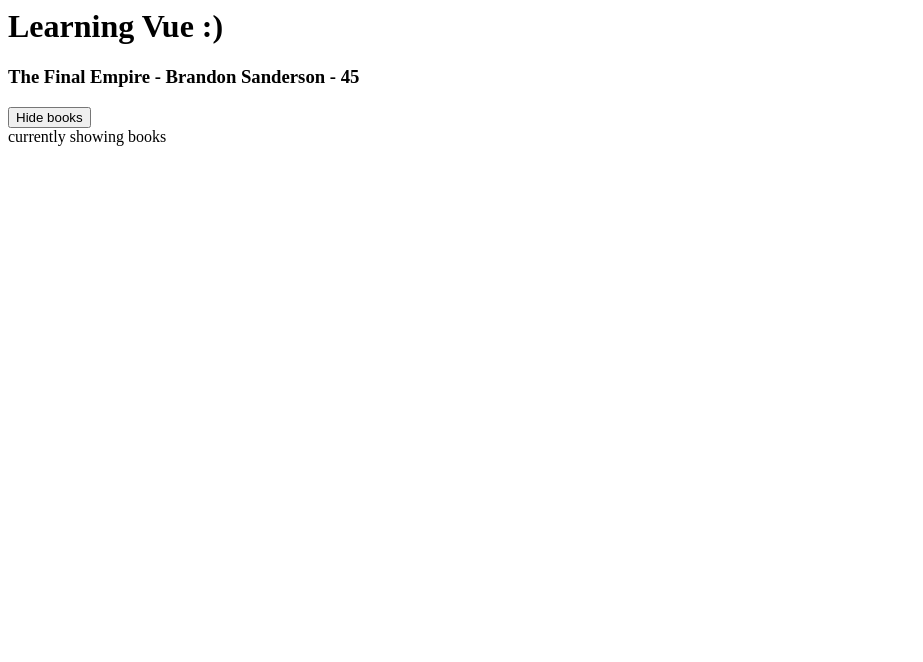
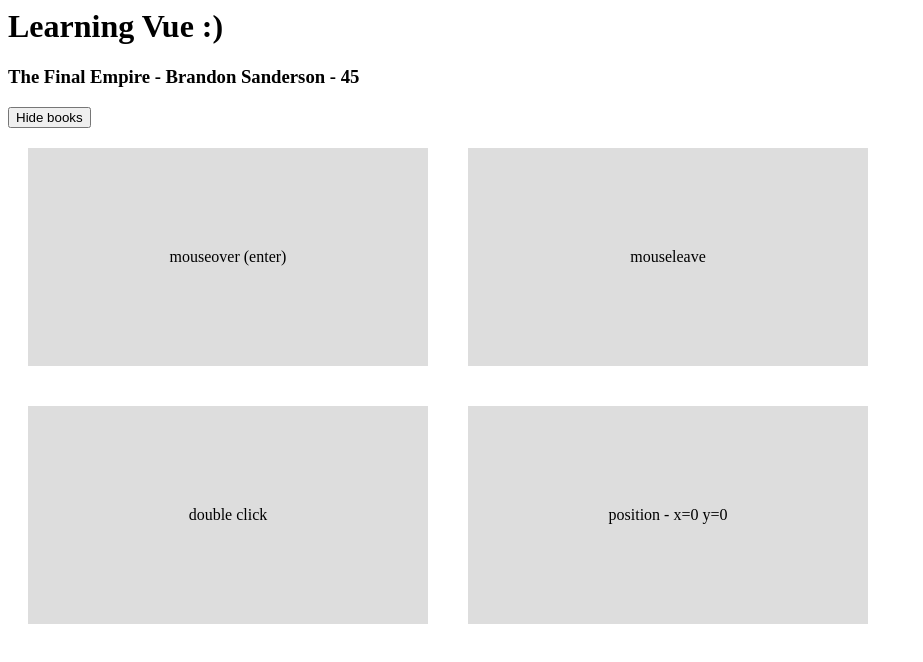
Before and after one commit to junery115/learnvue, a plain HTML site: page index.html in a window 1280 px wide. Shown: the whole page, without its empty margins (0-923 px from the left). Drawn offline with nearby package versions, Linux system fonts and the light colour scheme.

Commit message:
created the mouseover, mouseleave, dblclick and mousemove events.

```diff
--- a/app.js
+++ b/app.js
@@ -6,13 +6,26 @@ const app = Vue.createApp({
             showBooks : true,
             title: 'The Final Empire',
             author: 'Brandon Sanderson',
-            age: 45
+            age: 45,
+            x: 0,
+            y: 0,
         }
     },
     //methods functions or methods
     methods: {
             toggleShowBooks(){
                 this.showBooks = !this.showBooks
+            },
+            handleEvent(e,data){
+                console.log(e, e.type)
+                if(data){
+                    console.log(data)
+                }
+            },
+            handleMousemove(e){
+                this.x = e.offsetX
+                this.y = e.offsetY
+
             }
         }
 
--- a/index.html
+++ b/index.html
@@ -4,6 +4,16 @@
     <meta name="viewport" content="width=device-width, initial-scale=1.0">
     <title>Learing vue</title>
     <script src="https://unpkg.com/vue@3.0.2"></script>
+    <style>
+        .box {
+            padding: 100px 0;
+            width: 400px;
+            text-align: center;
+            background: #ddd;
+            margin: 20px;
+            display: inline-block;
+        }
+    </style>
 </head>
 <body>
 
@@ -15,13 +25,16 @@
         </div>
         <button @click="toggleShowBooks">
             <span v-if="showBooks">Hide books</span>
-            <!-- <span v-if="!showBooks">Show books</span> -->
             <span v-else>Show books</span>
         </button>
 
-            <!-- when we use this it only uses css to hide the elt, but above it
-            actually removes the elt from the dom -->
-        <div v-show="showBooks">currently showing books</div>
+        <br>
+        <!-- mouse events -->
+       <div class="box" @mouseover="handleEvent($event, 5)">mouseover (enter)</div>
+       <div class="box" @mouseleave="handleEvent">mouseleave</div>
+       <div class="box" @dblclick="handleEvent">double click</div>
+       <div class="box" @mousemove="handleMousemove">position - x={{x}} y={{y}}</div>
+
 
     </div>
 
```
